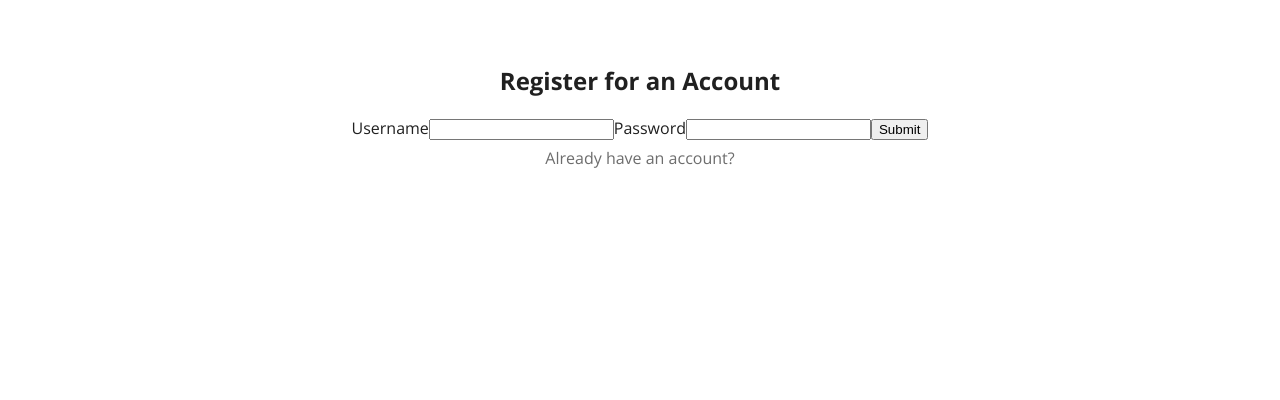
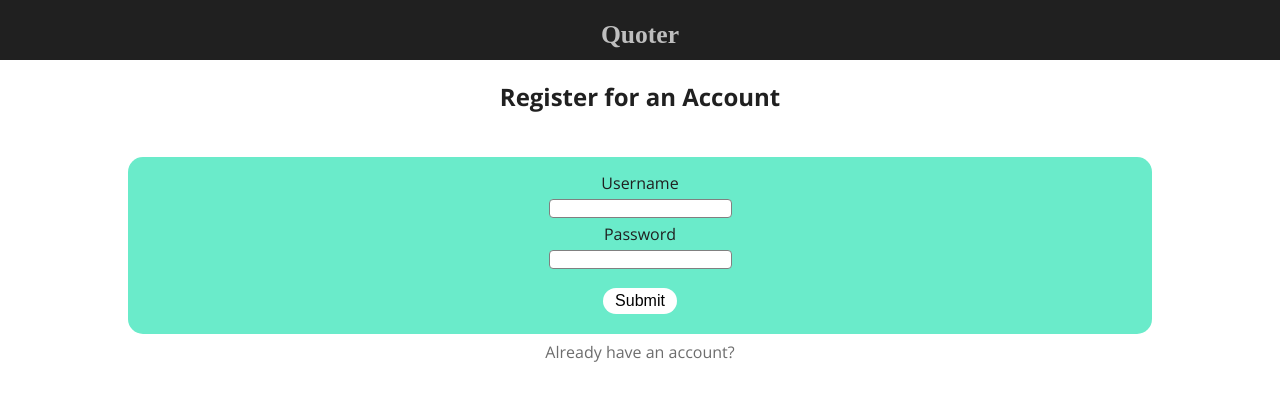
Before and after one commit to thinkful-ei-bee/silas-capstone-client, a React (Create React App) app: page /register in a window 1280 px wide. Shown: the top 400 px of the page. Built offline with nearby package versions, Linux system fonts and the light colour scheme; no server answers; a web font is replaced by a local one.

Commit message:
reg-styles-basics

```diff
--- a/src/App/App.js
+++ b/src/App/App.js
@@ -127,6 +127,7 @@ class App extends React.Component {
         <Route path='/register' render={(history) => <Registration
           handleError={this.handleError}
           clearError={this.clearError}
+          stateError={this.state.error}
           history={history}
         />} />
 
--- a/src/LandingPage/LandingPage.css
+++ b/src/LandingPage/LandingPage.css
@@ -1,3 +1,7 @@
+.landing-page {
+  margin: 5%;
+}
+
 .landing-button {
   position: relative;
   top: 20px;
--- a/src/Login/Login.js
+++ b/src/Login/Login.js
@@ -1,6 +1,7 @@
 import React from 'react'
 import ApiServices from '../services/api-service'
 import history from '../history'
+import { Link } from 'react-router-dom'
 
 export default class Login extends React.Component {
 
@@ -41,7 +42,7 @@ export default class Login extends React.Component {
         <form id='login-form' onSubmit={event => this.handleSubmitJwtAuth(event)}>
 
           <div role='alert'>
-            {error && <p className='red'>{error}</p>}
+            {error && <p className='red error'>{error}</p>}
           </div>
 
           <label htmlFor='loginUsername'>Username</label>
@@ -52,6 +53,8 @@ export default class Login extends React.Component {
 
           <button type='submit'>Submit</button>
 
+          <div id='login-to-reg'><Link to='/register'>Don't have an account?</Link></div>
+
         </form>
 
       </div>
--- /dev/null
+++ b/src/Registration/Registration.css
@@ -0,0 +1,38 @@
+.registration label, input{
+  display: block;
+  margin: auto;
+  text-align: center;
+}
+
+.registration input {
+  border: 1px solid gray;
+  border-radius: 4px;
+  margin: 5px auto;
+}
+
+.registration .error {
+ margin-bottom: 10px;
+ min-height: 22px;
+}
+
+.registration h2 {
+  margin: 20px auto 12px auto;
+}
+
+#register-form {
+  background-color: rgb(106, 235, 202);
+  width: 80%;
+  margin: auto;
+  padding: 10px 0;
+  padding-top: 15px;
+  border-radius: 15px;
+}
+
+#register-form button {
+  background-color: white;
+  border-radius: 21px;
+  border: none;
+  margin: 14px auto 10px auto;
+  font-size: 16px;
+  padding: 4px 12px;
+}
--- a/src/Registration/Registration.js
+++ b/src/Registration/Registration.js
@@ -2,6 +2,7 @@ import React from 'react'
 import { Link } from 'react-router-dom'
 import ApiServices from '../services/api-service'
 import history from '../history'
+import './Registration.css'
 
 export default class Registration extends React.Component {
 
@@ -25,7 +26,16 @@ export default class Registration extends React.Component {
   render() {
     return (
       <div className='registration'>
+
+        <nav role='navigation'>
+          <h1 onClick={() => this.props.history.history.push('/')}>Quoter</h1>
+        </nav>
+
         <h2>Register for an Account</h2>
+
+        <div id='register-error' className='error'>
+          {this.props.stateError && this.props.stateError}
+        </div>
 
         <form id='register-form' onSubmit={(event) => this.handleSubmit(event)}>
 
@@ -33,9 +43,9 @@ export default class Registration extends React.Component {
           <input type='text' id='username' name='username'></input>
 
           <label htmlFor='password'>Password</label>
-          <input type='text' id='password' name='password'></input>
+          <input type='password' id='password' name='password'></input>
 
-          <button type='submit'>Submit</button>
+          <button className='pure-button' type='submit'>Submit</button>
         </form>
 
         <Link to='/login'>Already have an account?</Link>
--- a/src/index.css
+++ b/src/index.css
@@ -1,5 +1,5 @@
 body {
-  margin: 5%;
+  margin: 0;
   padding: 0;
   font-family: 'Open Sans', sans-serif;
   -webkit-font-smoothing: antialiased;
@@ -44,3 +44,7 @@ a, u {
     display: block;
     padding: 2px;
 }
+
+.error {
+  color: red;
+}
```
